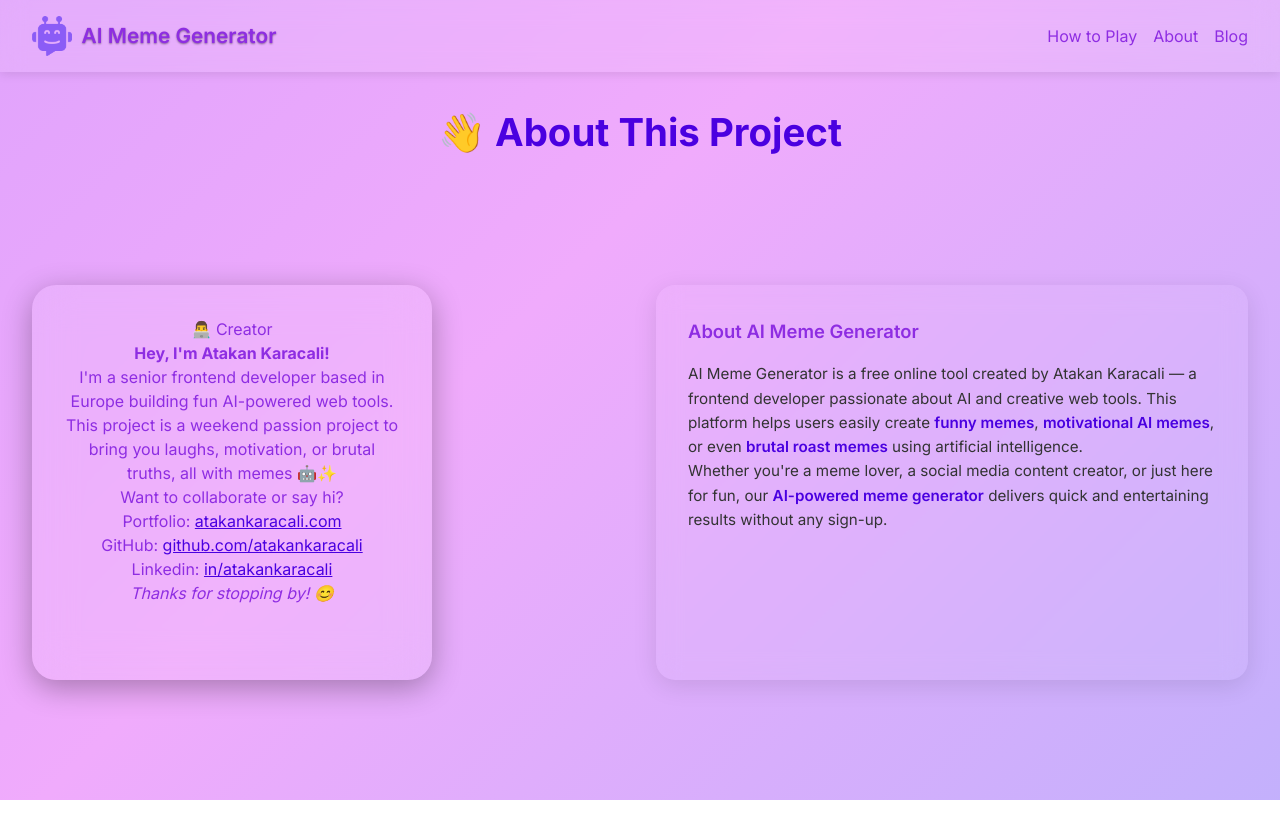
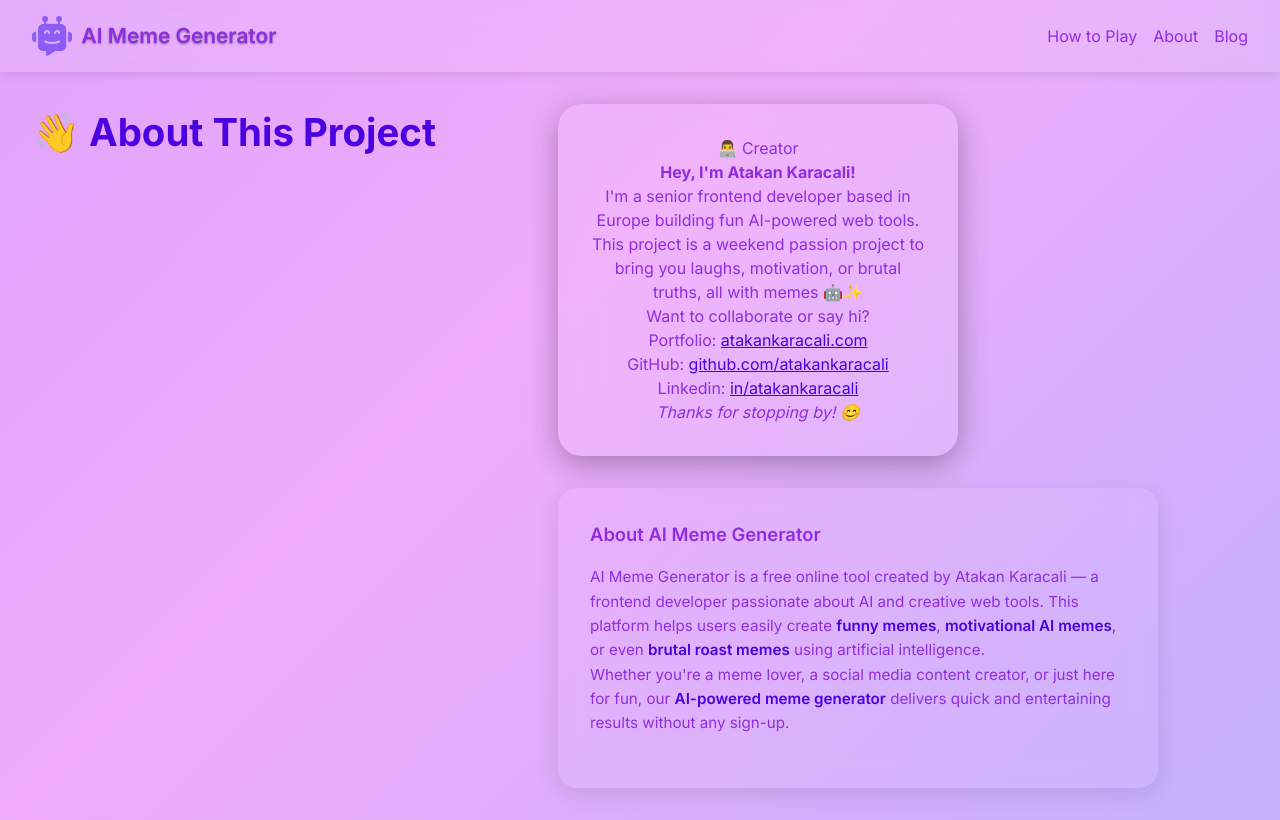
Before and after one commit to atakankaracali/aigeneratormeme, a React (Vite) app: page /about in a window 1280 px wide. Built offline with nearby package versions, Linux system fonts and the light colour scheme.

Commit message:
Updating-Abouts

```diff
--- a/src/styles/about.css
+++ b/src/styles/about.css
@@ -32,7 +32,7 @@
   flex: 1 1 300px;
   max-width: 600px;
   box-shadow: 0 6px 24px rgba(0, 0, 0, 0.1);
-  color: #333;
+  color: #8e2de2;
   font-size: 0.95rem;
   line-height: 1.6;
 }
@@ -64,11 +64,11 @@
 }
 
 .about-grid {
-  display: grid;
-  grid-template-columns: 1fr 1fr;
+  display: flex;
+  flex-direction: column;
   gap: 2rem;
-  justify-content: center;
-  align-items: stretch;
+  max-width: 800px;
+  margin: 0 auto;
 }
 
 @media (max-width: 768px) {
```
